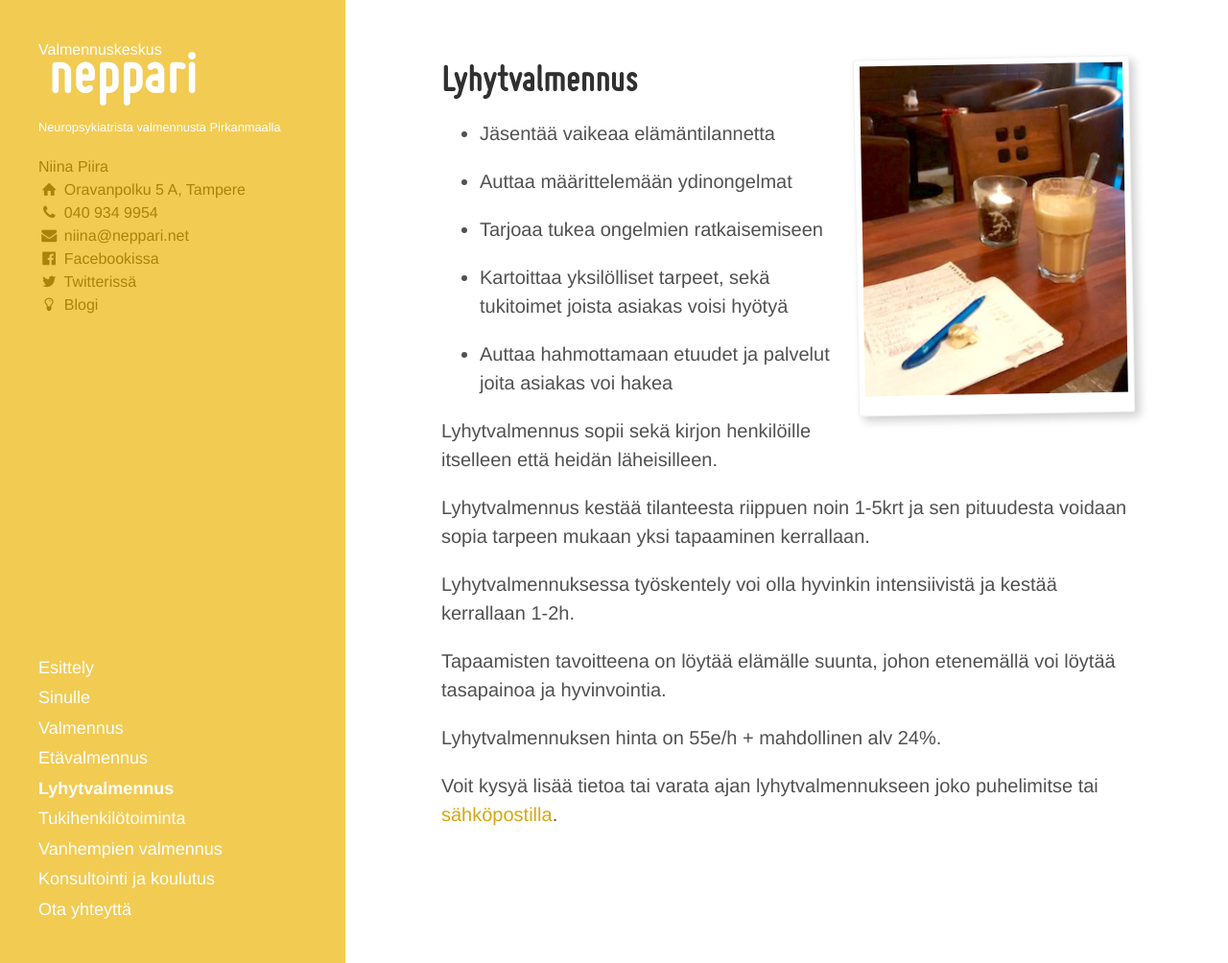
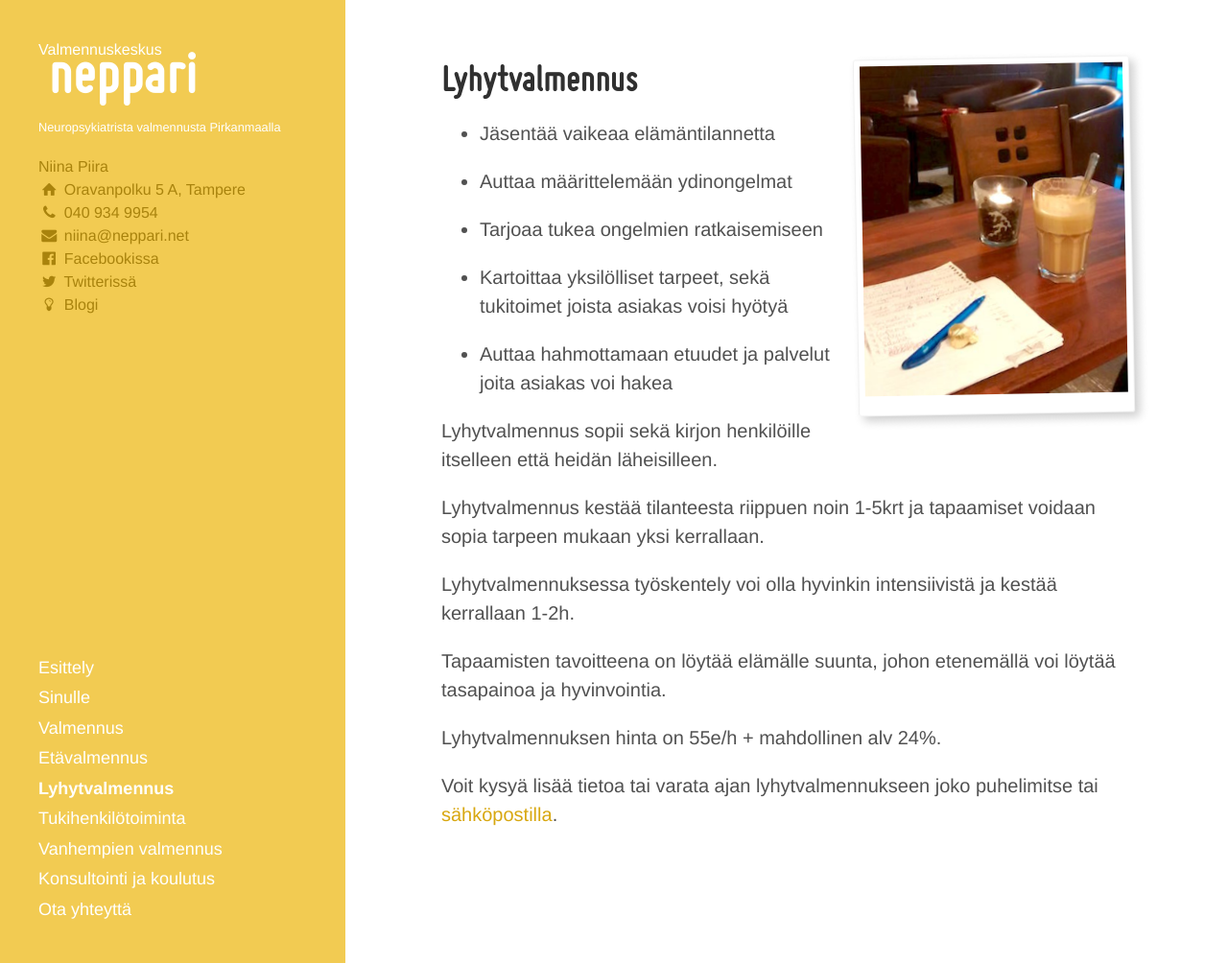
Before and after one commit to niinapiira/neppari.net, a Jekyll site: the page built from lyhytvalmennus.md, in a window 1280 px wide and 1004 px high. Shown: the whole window at 96% size. Built offline with Jekyll 4.4.1, drawn with Linux system fonts in a browser that asks for light colours.

Commit message:
Updated lyhytvalmennus.md

```diff
--- a/lyhytvalmennus.md
+++ b/lyhytvalmennus.md
@@ -28,7 +28,7 @@ polaroid: ""
 
 Lyhytvalmennus sopii sekä kirjon henkilöille itselleen että heidän läheisilleen.
 
-Lyhytvalmennus kestää tilanteesta riippuen noin 1-5krt ja sen pituudesta voidaan sopia tarpeen mukaan yksi tapaaminen kerrallaan.
+Lyhytvalmennus kestää tilanteesta riippuen noin 1-5krt ja tapaamiset voidaan sopia tarpeen mukaan yksi kerrallaan.
 
 Lyhytvalmennuksessa työskentely voi olla hyvinkin intensiivistä ja kestää kerrallaan 1-2h.
 
```
